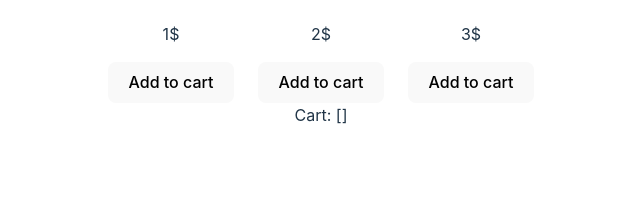
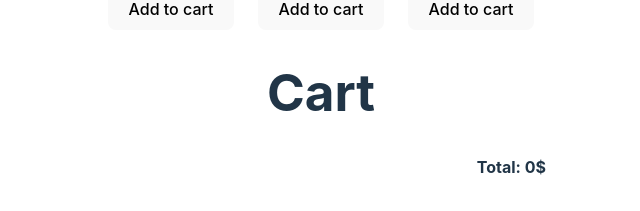
Before and after one commit to mrowkaadrian/shopping-page-svelte, a Svelte app in the folder my-app/: page / in a window 1280 px wide. Shown: the part 437-648 px from the top of the page, without its empty margins (319-959 px from the left). Built offline with nearby package versions, Linux system fonts and the light colour scheme.

Commit message:
Restyled shopping cart, added calculating total price

```diff
--- a/my-app/src/App.svelte
+++ b/my-app/src/App.svelte
@@ -6,6 +6,7 @@
         {id: guid++, name: "Banana", image: "assets/banana.jpg", price: 2, quantity: 1},
         {id: guid++, name: "Orange", image: "assets/orange.jpg", price: 3, quantity: 1}
     ];
+    $: total_price = cart.reduce((sum, item) => sum + item.price * item.quantity, 0)
 
     const addToCart = (product) => {
         for (let item of cart) {
@@ -23,20 +24,38 @@
     <div class="product-list">
         {#each products as product}
             <div class="product">
-                <img src="{product.image}">
+                <img src="{product.image}" />
                 <h4>{product.name}</h4>
                 <p>{product.price}$</p>
                 <button on:click={() => addToCart(product)}>Add to cart</button>
             </div>
         {/each}
     </div>
-    Cart: {JSON.stringify(cart)}
+
+    <h1>Cart</h1>
+
+    <div class="cart-list">
+        {#each cart as item}
+            <div class="cart-item">
+                <img width="20" src="{item.image}" />
+                <p>{item.quantity}</p>
+                <p>{item.price * item.quantity}$</p>
+            </div>
+        {/each}
+        <div class="cart-total">
+            <h4> Total: {total_price}$ </h4>
+        </div>
+    </div>
 </main>
 
 <style>
-    .product-list {
+    .product-list, .cart-item {
         display: grid;
         grid-template-columns: 1fr 1fr 1fr;
+    }
+
+    .cart-total {
+        text-align: right;
     }
 
     img {
```
